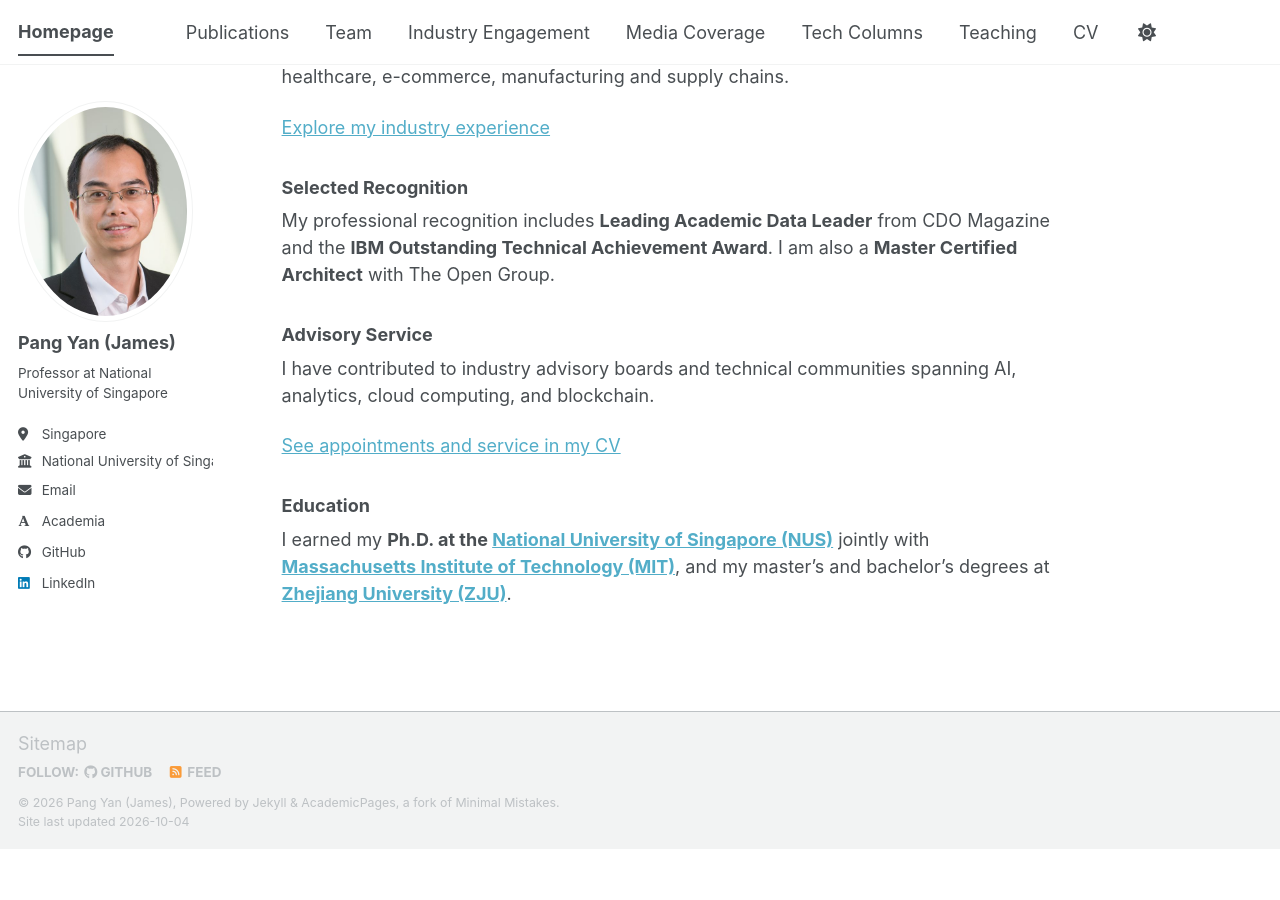
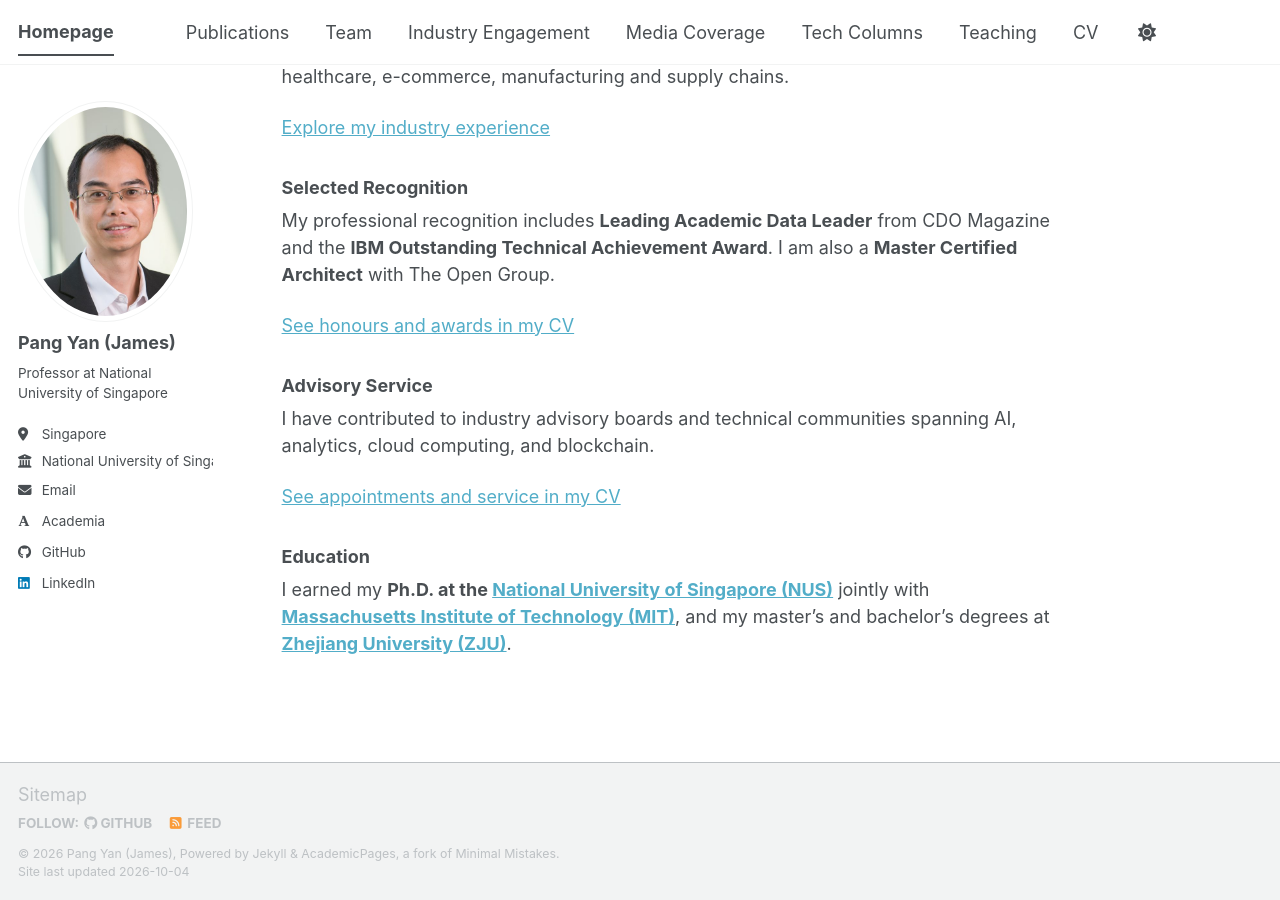
Before and after one commit to jamespangyan/jamespangyan.github.io, a Jekyll site: the page built from _pages/about.md, in a window 1280 px wide and 900 px high, scrolled down 1782 px. Built offline with Jekyll 4.4.1, drawn with Linux system fonts in a browser that asks for light colours; some web fonts are replaced; a script bundle is joined from its source files by our own code; library files that are not in the unit come from our copies; before the commit the page ends 2631 px from its top, so only the background shows below that.

Commit message:
Link selected recognition to the CV

```diff
--- a/_pages/about.md
+++ b/_pages/about.md
@@ -53,6 +53,8 @@
 
 My professional recognition includes **Leading Academic Data Leader** from CDO Magazine and the **IBM Outstanding Technical Achievement Award**. I am also a **Master Certified Architect** with The Open Group.
 
+[See honours and awards in my CV]({{ '/cv-json/' | relative_url }})
+
 ### Advisory Service
 
 I have contributed to industry advisory boards and technical communities spanning AI, analytics, cloud computing, and blockchain.
```
